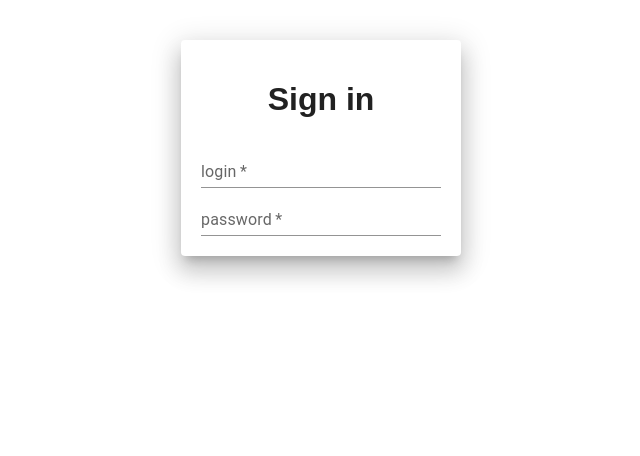
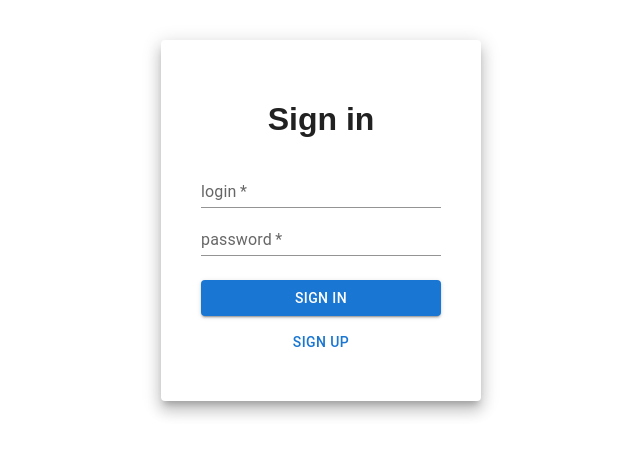
Before and after one commit to Lucky2Bomb/contact-list, a React app: page /login in a window 1280 px wide. Shown: the top 456 px of the page, without its empty margins (319-959 px from the left). Built offline with nearby package versions, Linux system fonts and the light colour scheme; the HTML template or start-up script is replaced by a standard one.

Commit message:
added component register

```diff
--- a/src/App.tsx
+++ b/src/App.tsx
@@ -1,6 +1,6 @@
 import { Container } from '@mui/material'
 import React from 'react'
-import Login from './components/Login'
+import Login from './components/Login/Login'
 import './app.scss'
 
 function App() {
--- a/src/components/Login.tsx
+++ b/src/components/Login/Login.tsx
@@ -1,5 +1,4 @@
-import { Grid, Paper, TextField } from '@mui/material'
-import React from 'react'
+import { Button, Grid, Paper, TextField } from '@mui/material'
 import './login.scss'
 
 function Login() {
@@ -10,8 +9,9 @@ function Login() {
       justifyContent="center"
       alignItems="center"
     >
-      <Paper elevation={15} className="login">
+      <Paper elevation={10} className="login" sx={{ p: 5 }}>
         <h1>Sign in</h1>
+
         <TextField
           id="login"
           label="login"
@@ -28,6 +28,13 @@ function Login() {
           required
           fullWidth
         />
+
+        <Button variant="contained" fullWidth sx={{ mt: 3 }}>
+          SIGN IN
+        </Button>
+        <Button variant="text" fullWidth sx={{ mt: 1 }}>
+          SIGN UP
+        </Button>
       </Paper>
     </Grid>
   )
```
Also changed, not shown: src/components/Register/Register.tsx (added, +7 -0 lines), src/components/Login/login.scss (renamed from src/components/login.scss), src/components/Register/register.scss (added).
